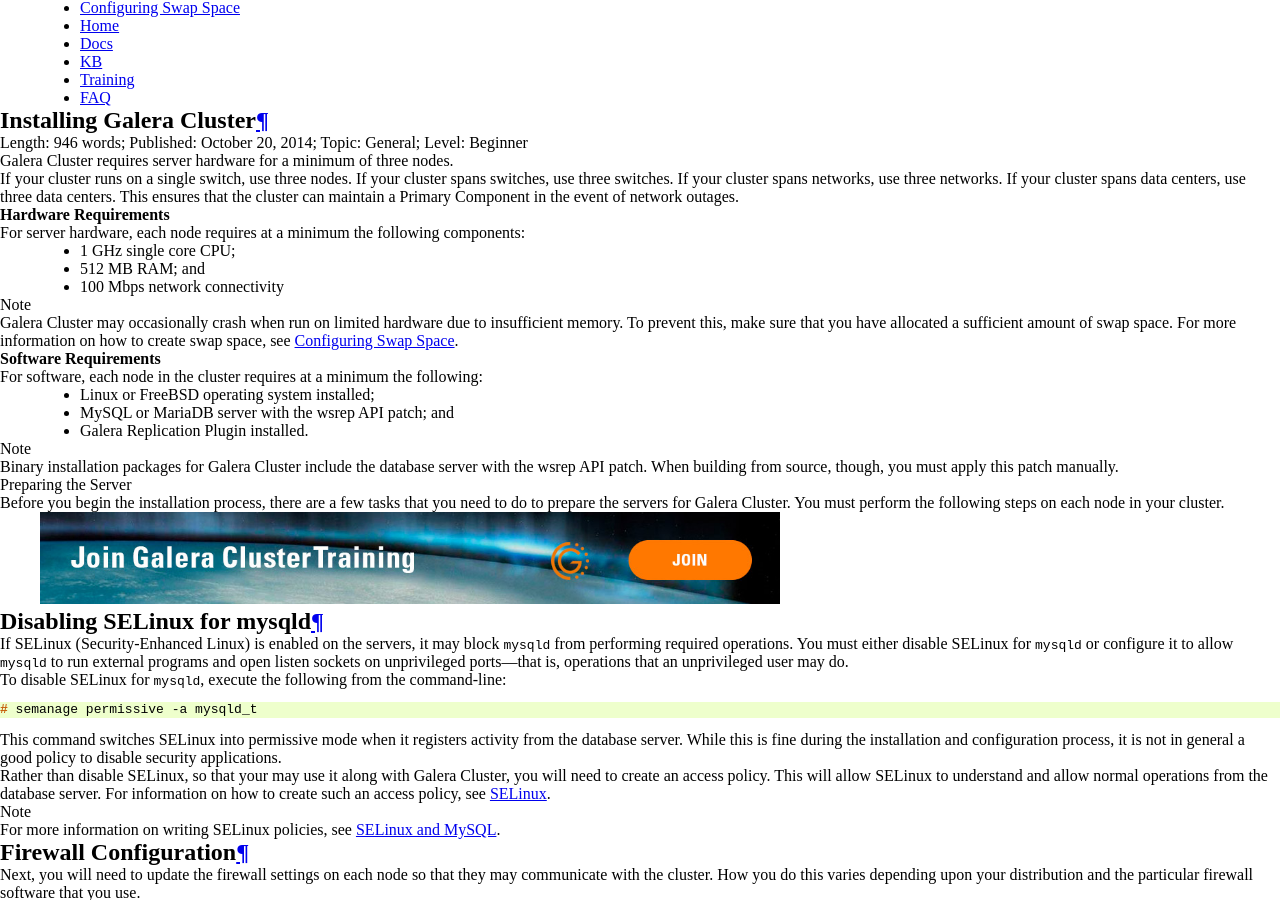
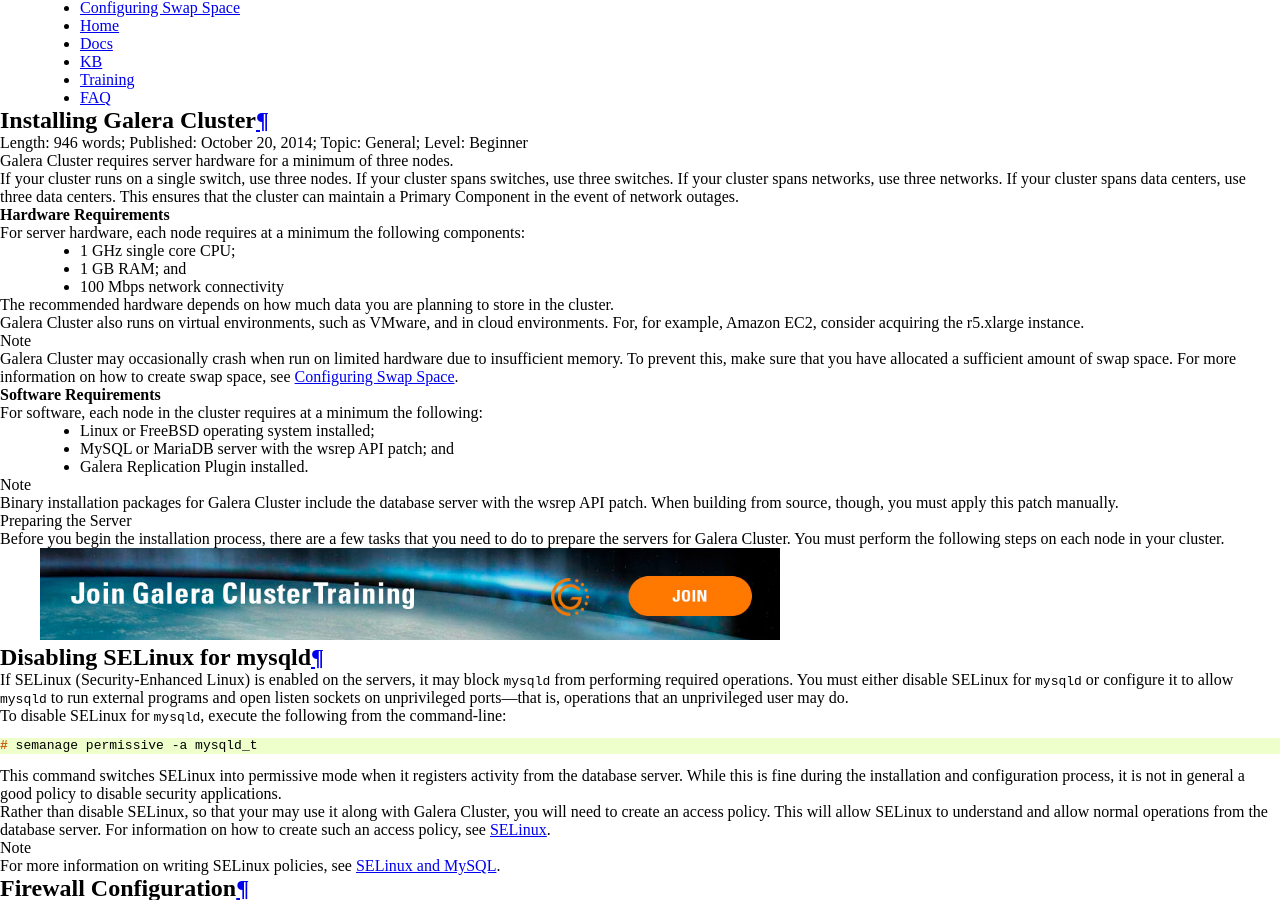
Before and after one commit to codership/documentation, a Sphinx documentation site: the page built from galeracluster/source/training/tutorials/galera-installation.rst, in a window 1280 px wide and 900 px high, scrolled down 379 px. Built offline with Sphinx 7.4.7, drawn with Linux system fonts in a browser that asks for light colours; comment, search, counter and statistics services are not loaded.

Commit message:
Issue #310 Minimum requirements updated, info on recommended hardware added.

```diff
--- a/galeracluster/source/training/tutorials/galera-installation.rst
+++ b/galeracluster/source/training/tutorials/galera-installation.rst
@@ -72,8 +72,12 @@ If your cluster runs on a single switch, use three nodes.  If your cluster spans
 For server hardware, each node requires at a minimum the following components:
 
 - 1 GHz single core CPU;
-- 512 MB RAM; and
+- 1 GB RAM; and
 - 100 Mbps network connectivity
+
+The recommended hardware depends on how much data you are planning to store in the cluster.
+
+Galera Cluster also runs on virtual environments, such as VMware, and in cloud environments. For, for example, Amazon EC2, consider acquiring the r5.xlarge instance.
 
 .. note:: Galera Cluster may occasionally crash when run on limited hardware due to insufficient memory.  To prevent this, make sure that you have allocated a sufficient amount of swap space.  For more information on how to create swap space, see :ref:`Configuring Swap Space <swap-config>`.
 
```
